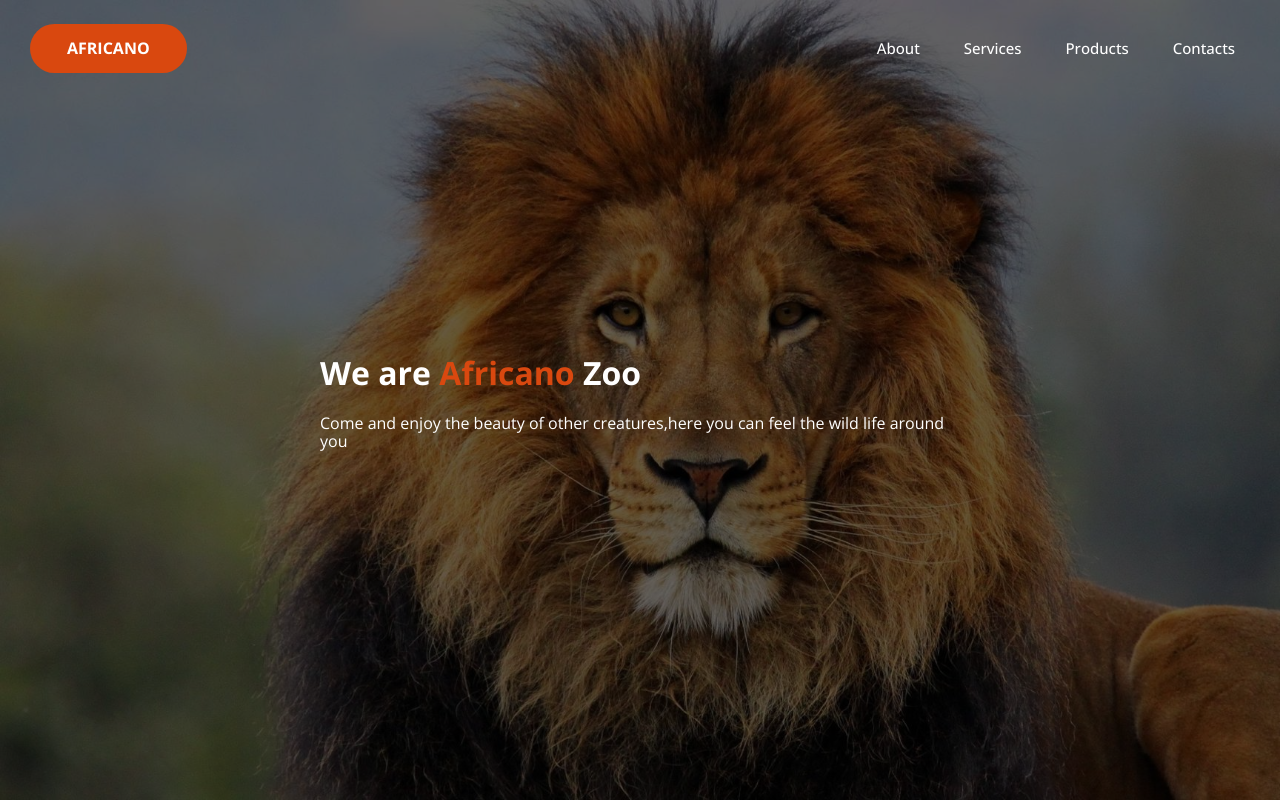
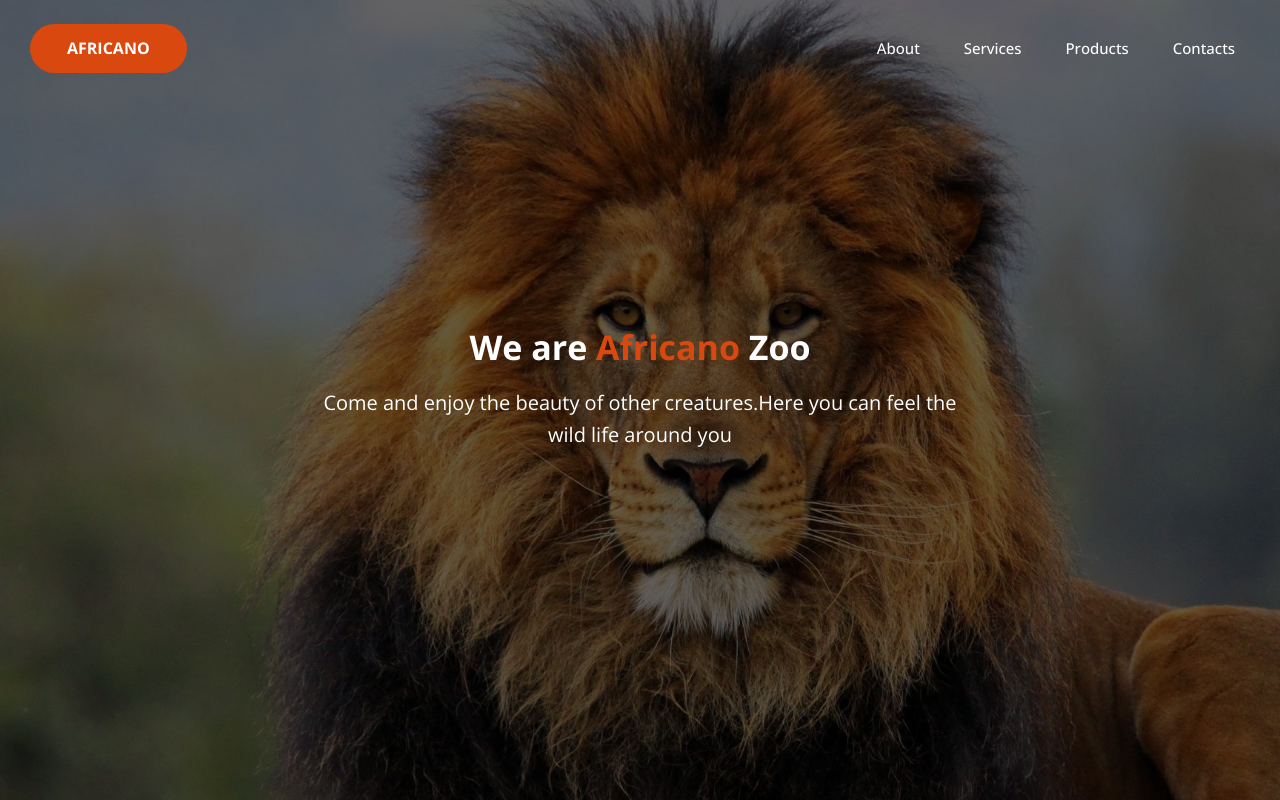
Before and after one commit to Yussif20/africano, a plain HTML site: page index.html in a window 1280 px wide. Drawn offline with nearby package versions, Linux system fonts and the light colour scheme.

Commit message:
editing the landing text

```diff
--- a/css/master.css
+++ b/css/master.css
@@ -72,7 +72,16 @@ body {
   transform: translate(-50%, -50%);
   color: #fff;
   z-index: 2;
+  text-align: center;
+}
+.introduction-text h1 {
+  font-size: 34px;
+  margin: 0 0 12px;
 }
 .introduction-text span {
   color: var(--main-color);
 }
+.introduction-text p {
+  line-height: 1.6;
+  font-size: 20px;
+}
--- a/index.html
+++ b/index.html
@@ -37,7 +37,7 @@
       <div class="introduction-text">
         <h1>We are<span> Africano </span> Zoo</h1>
         <p>
-          Come and enjoy the beauty of other creatures,here you can feel the
+          Come and enjoy the beauty of other creatures.Here you can feel the
           wild life around you
         </p>
       </div>
```
